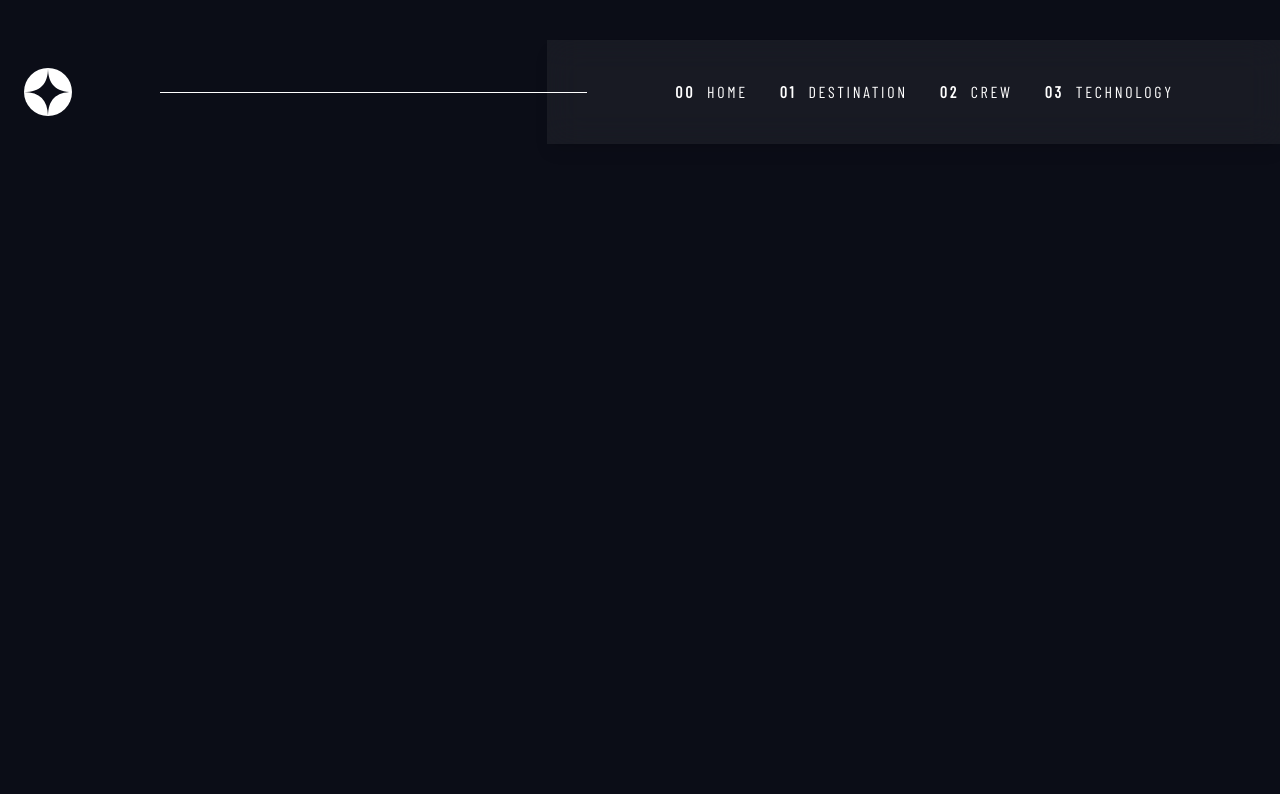
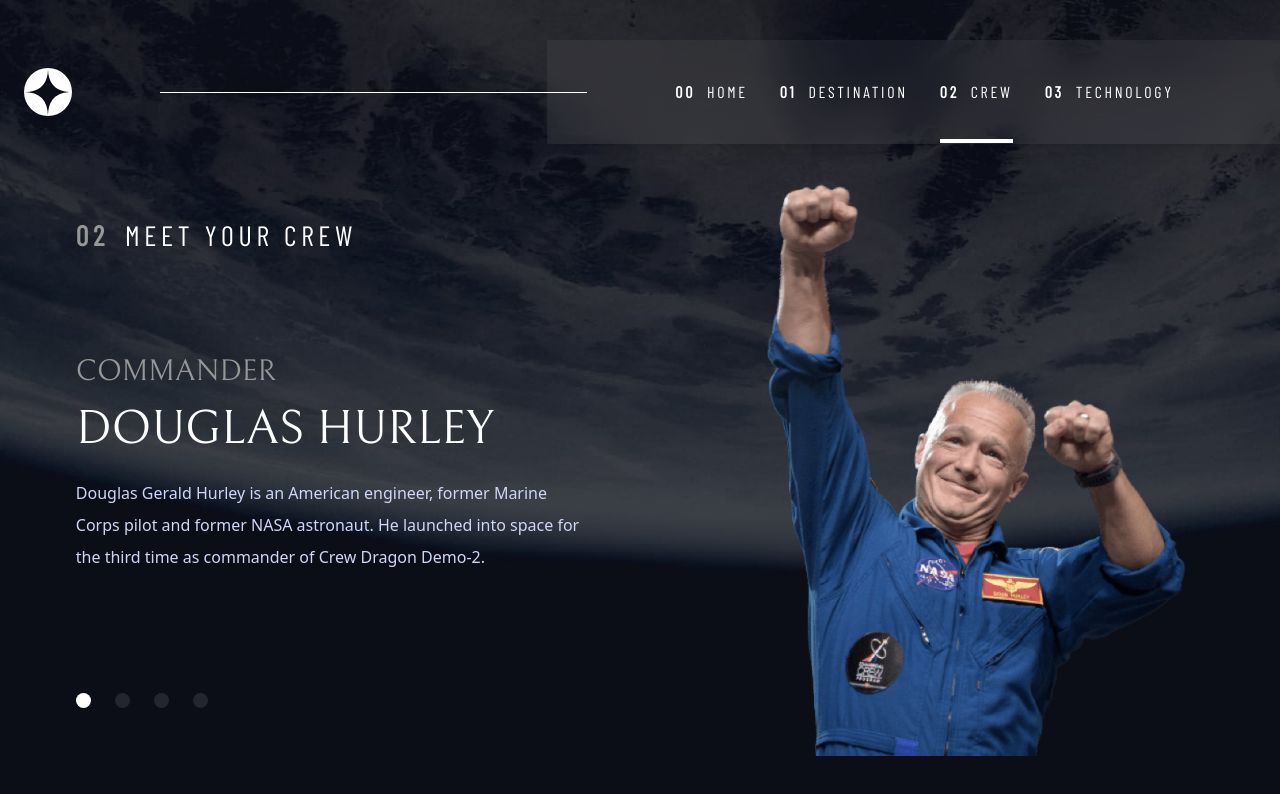
Before and after one commit to noneofurbuzz/space-tour, a React (Vite) app: page /crew/Douglas in a window 1280 px wide. Shown: the top 794 px of the page. Built offline with nearby package versions, Linux system fonts and the light colour scheme.

Commit message:
Add crew page

```diff
--- a/src/App.jsx
+++ b/src/App.jsx
@@ -4,6 +4,7 @@
 import { Loader } from "./pages/Loader"
 import { Destination } from "./pages/Destination"
 import { Navbar } from "./components/Navbar"
+import { Crew } from "./pages/Crew"
 function App() {
 
 
@@ -18,7 +19,7 @@
   else if ((location.pathname.includes("/destination"))){
     setPath("destination")
   }
-  else if (location.pathname == "/crew"){
+  else if (location.pathname.includes("/crew")){
     setPath("crew")
   }
   else if (location.pathname == "/technology"){
@@ -36,6 +37,9 @@
     <Route path = "/destination" element = {<Destination />}>
       <Route path=":planet" element = {<Destination />} />
     </Route>
+    <Route path="/crew" element = {<Crew />} >
+      <Route path=":crew" element = {<Crew />} />
+    </Route>
     </Routes>
     </div>
     </div>
--- a/src/components/Navbar.jsx
+++ b/src/components/Navbar.jsx
@@ -16,7 +16,7 @@
       else if (location.pathname.includes("/destination")){
         setPath("destination")
       }
-      else if (location.pathname == "/crew"){
+      else if (location.pathname.includes("/crew")){
         setPath("crew")
       }
       else if (location.pathname == "/technology"){
@@ -31,7 +31,7 @@
           <ul onClick={() => setShow(false)} className="text-base font-barlow text-white mt-[118px] tracking-[0.16875em] ml-9">
             <Link to="/home" ><li className="mb-8"><span className="font-bold mr-3">00</span>HOME</li></Link>
             <Link to= "/destination/Moon" ><li className="mb-8"><span className="font-bold mr-3">01</span>DESTINATION</li></Link>
-            <Link to="/crew" ><li className="mb-8"><span className="font-bold mr-3">02</span>CREW</li></Link>
+            <Link to="/crew/Douglas" ><li className="mb-8"><span className="font-bold mr-3">02</span>CREW</li></Link>
             <Link to="/technology"><li className=""><span className="font-bold mr-3">03</span>TECHNOLOGY</li></Link>
           </ul>
           </div>}
@@ -43,7 +43,7 @@
 
             <Link to="/destination/Moon" className="group mr-8 cursor-pointer"><span className="hidden mr-3 lg:inline font-bold">01</span>DESTINATION<div className={`${path == "destination" ? "border-white visible" : "border-transparent"} duration-500 border-b-4 group-hover:border-gray w-[5.3rem] lg:w-[8.1rem] top-[5.95rem] absolute lg:top-[6.2rem]`}></div></Link>
 
-            <Link to="/crew" className="group mr-8 cursor-pointer"><span className="hidden mr-3 lg:inline font-bold">02</span>CREW<div className={`${path == "crew" ? "border-white visible" : "border-transparent"} border-b-4 group-hover:border-gray w-[2.1rem] lg:w-[4.6rem] duration-500 top-[5.95rem] absolute lg:top-[6.2rem]`}></div></Link>
+            <Link to="/crew/Douglas" className="group mr-8 cursor-pointer"><span className="hidden mr-3 lg:inline font-bold">02</span>CREW<div className={`${path == "crew" ? "border-white visible" : "border-transparent"} border-b-4 group-hover:border-gray w-[2.1rem] lg:w-[4.6rem] duration-500 top-[5.95rem] absolute lg:top-[6.2rem]`}></div></Link>
 
             <Link to="/technology" className="group cursor-pointer"><span className="hidden mr-3 lg:inline font-bold">03</span>TECHNOLOGY<div className={`${path == "technology" ? "border-white visible" : "border-transparent"} border-b-4 group-hover:border-gray duration-500 top-[5.95rem] w-[5.2rem] lg:w-[8.1rem] absolute lg:top-[6.2rem]`}></div></Link>
           </ul>
--- a/src/data.json
+++ b/src/data.json
@@ -45,8 +45,8 @@
     {
       "name": "Douglas Hurley",
       "images": {
-        "png": "./assets/crew/image-douglas-hurley.png",
-        "webp": "./assets/crew/image-douglas-hurley.webp"
+        "png": "/images/crew/image-douglas-hurley.png",
+        "webp": "/images/crew/image-douglas-hurley.webp"
       },
       "role": "Commander",
       "bio": "Douglas Gerald Hurley is an American engineer, former Marine Corps pilot and former NASA astronaut. He launched into space for the third time as commander of Crew Dragon Demo-2."
@@ -54,8 +54,8 @@
     {
       "name": "Mark Shuttleworth",
       "images": {
-        "png": "./assets/crew/image-mark-shuttleworth.png",
-        "webp": "./assets/crew/image-mark-shuttleworth.webp"
+        "png": "/images/crew/image-mark-shuttleworth.png",
+        "webp": "/images/crew/image-mark-shuttleworth.webp"
       },
       "role": "Mission Specialist",
       "bio": "Mark Richard Shuttleworth is the founder and CEO of Canonical, the company behind the Linux-based Ubuntu operating system. Shuttleworth became the first South African to travel to space as a space tourist."
@@ -63,8 +63,8 @@
     {
       "name": "Victor Glover",
       "images": {
-        "png": "./assets/crew/image-victor-glover.png",
-        "webp": "./assets/crew/image-victor-glover.webp"
+        "png": "/images/crew/image-victor-glover.png",
+        "webp": "/images/crew/image-victor-glover.webp"
       },
       "role": "Pilot",
       "bio": "Pilot on the first operational flight of the SpaceX Crew Dragon to the International Space Station. Glover is a commander in the U.S. Navy where he pilots an F/A-18.He was a crew member of Expedition 64, and served as a station systems flight engineer."
@@ -72,8 +72,8 @@
     {
       "name": "Anousheh Ansari",
       "images": {
-        "png": "./assets/crew/image-anousheh-ansari.png",
-        "webp": "./assets/crew/image-anousheh-ansari.webp"
+        "png": "/images/crew/image-anousheh-ansari.png",
+        "webp": "/images/crew/image-anousheh-ansari.webp"
       },
       "role": "Flight Engineer",
       "bio": "Anousheh Ansari is an Iranian American engineer and co-founder of Prodea Systems. Ansari was the fourth self-funded space tourist, the first self-funded woman to fly to the ISS, and the first Iranian in space."
--- /dev/null
+++ b/src/pages/Crew.jsx
@@ -0,0 +1,32 @@
+import { NavLink, useParams } from "react-router-dom"
+import data from "/src/data.json"
+export function Crew(){
+
+    const {crew} = useParams()
+    return(
+        <div>
+            {window.innerWidth < 1024 && <p className="font-barlow text-base text-white tracking-[0.16875em] text-center xs:text-left xs:mx-9 xs:mt-10 xs:text-xl xl:ml-[10.4rem] lg:text-[1.75rem] "><span className="text-gray font-bold mr-4">02</span>MEET YOUR CREW</p>}
+            {data.crew.filter(prev => prev.name.includes(crew)).map((filteredCrew) => {
+                return(
+                    <div key={filteredCrew.name} className="flex flex-col lg:flex-row lg:items-center lg:justify-center xl:gap-40 lg:gap-0">
+                        <img src={`${filteredCrew.images.png}`} alt="crew" className="w-[20.438rem] h-[13.9375rem] object-contain mx-auto border-b-[1px] border-b-[#383B4B] my-7 xs:order-last xs:w-[28.523125rem] xs:h-[35.75rem] xs:mb-0 xs:border-b-0 lg:mx-0 lg:my-0"/>
+                        <div className="flex flex-col">
+                            <nav className="w-[5.5rem] flex justify-between mx-auto lg:mt-20 lg:t-20 lg:mx-0 xs:order-last lg:w-[8.25rem]">
+                                <NavLink to="/crew/Douglas" className={({isActive}) => ["hover:bg-gray w-2.5 h-2.5 duration-500 rounded-full lg:w-[0.9375rem] lg:h-[0.9375rem]",isActive ? "bg-white": "bg-white-1"].join(" ")}>&nbsp;</NavLink>
+                                <NavLink to="/crew/Mark" className={({isActive}) => ["hover:bg-gray w-2.5 h-2.5 duration-500 rounded-full lg:w-[0.9375rem] lg:h-[0.9375rem]",isActive ? "bg-white": "bg-white-1"].join(" ")}>&nbsp;</NavLink>
+                                <NavLink to="/crew/Victor" className={({isActive}) => ["hover:bg-gray w-2.5 h-2.5 duration-500 rounded-full lg:w-[0.9375rem] lg:h-[0.9375rem]",isActive ? "bg-white": "bg-white-1"].join(" ")}>&nbsp;</NavLink>
+                                <NavLink to="/crew/Anousheh" className={({isActive}) => ["hover:bg-gray w-2.5 duration-500 h-2.5 rounded-full lg:w-[0.9375rem] lg:h-[0.9375rem]",isActive ? "bg-white": "bg-white-1"].join(" ")}>&nbsp;</NavLink>
+                            </nav>
+                            <div className="flex flex-col items-center mt-7 lg:items-start">
+                                {window.innerWidth >= 1024 && <p className="font-barlow text-base text-white tracking-[0.16875em] text-center xs:text-left xs:mx-9 xs:mt-10 xs:text-xl lg:mx-0 lg:text-[1.75rem] lg:relative bottom-20"><span className="text-gray font-bold mr-4">02</span>MEET YOUR CREW</p>}
+                                <p className="font-belle text-base uppercase text-gray xs:text-2xl xs:mt-6  lg:text-3xl">{filteredCrew.role}</p>
+                                <p className="uppercase mt-2 xs:text-[2.5rem] text-white font-belle text-2xl xs:mt-4 lg:text-5xl">{filteredCrew.name}</p>
+                                <p className="text-reg mx-4 mt-4 pb-10 text-center xs:text-base lg:text-left text-[#D0D6F9] text-[0.9375rem] xs:w-[32rem] xs:leading-7 leading-6 lg:leading-8 xs:mt-6 lg:mx-0 ">{filteredCrew.bio}</p>
+                            </div>
+                        </div>
+                    </div>
+                )
+            })}
+        </div>
+    )
+}
--- a/src/pages/Home.jsx
+++ b/src/pages/Home.jsx
@@ -22,7 +22,7 @@
             <div className="flex flex-col justify-center items-center lg:justify-normal lg:items-start">
             <p className="font-barlow text-light-gray tracking-widest text-base xs:text-xl lg:text-3xl">{text.slice(0,25)}</p>
             <p className="font-belle text-7xl text-white xs:text-8xl">{text.slice(25,fullText.length)}</p>
-            <p className=" bounce-in-left text-light-gray text-center font-reg lg:text-lg text-base pt-2 lg:text-left xs:w-100 lg:mx-0 lg:w-100 pb-20">Let’s face it; if you want to go to space, you might as well genuinely go to outer space and not hover kind of on the edge of it. Well sit back, and relax because we’ll give you a truly out of this world experience!</p>
+            <p className=" bounce-in-left text-light-gray text-center font-reg lg:text-lg text-base pt-2 lg:text-left xs:w-100 lg:mx-0 lg:w-100 pb-20 xs:leading-7 lg:leading-8 leading-6">Let’s face it; if you want to go to space, you might as well genuinely go to outer space and not hover kind of on the edge of it. Well sit back, and relax because we’ll give you a truly out of this world experience!</p>
             </div>
             <Link to = "/destination/Moon" className="bounce-in-left flex items-center justify-center relative font-belle mb-12 xs:mt-32 xs:mb-16 rounded-full w-36 h-36 bg-white after:content-[''] after:bg-white-1 after:w-full after:h-full after:block after:absolute after:top-0 after:left-0 text-dark-black text-xl after:hover:scale-150 after:active:scale-150 after:duration-700 after:rounded-full tracking-wider lg:w-71 lg:h-71 xs:w-60 xs:h-60 xs:text-3xl"><span className="">EXPLORE</span></Link>
             </section>
```
Also changed, not shown: src/pages/Destination.jsx (+7 -4 lines).
